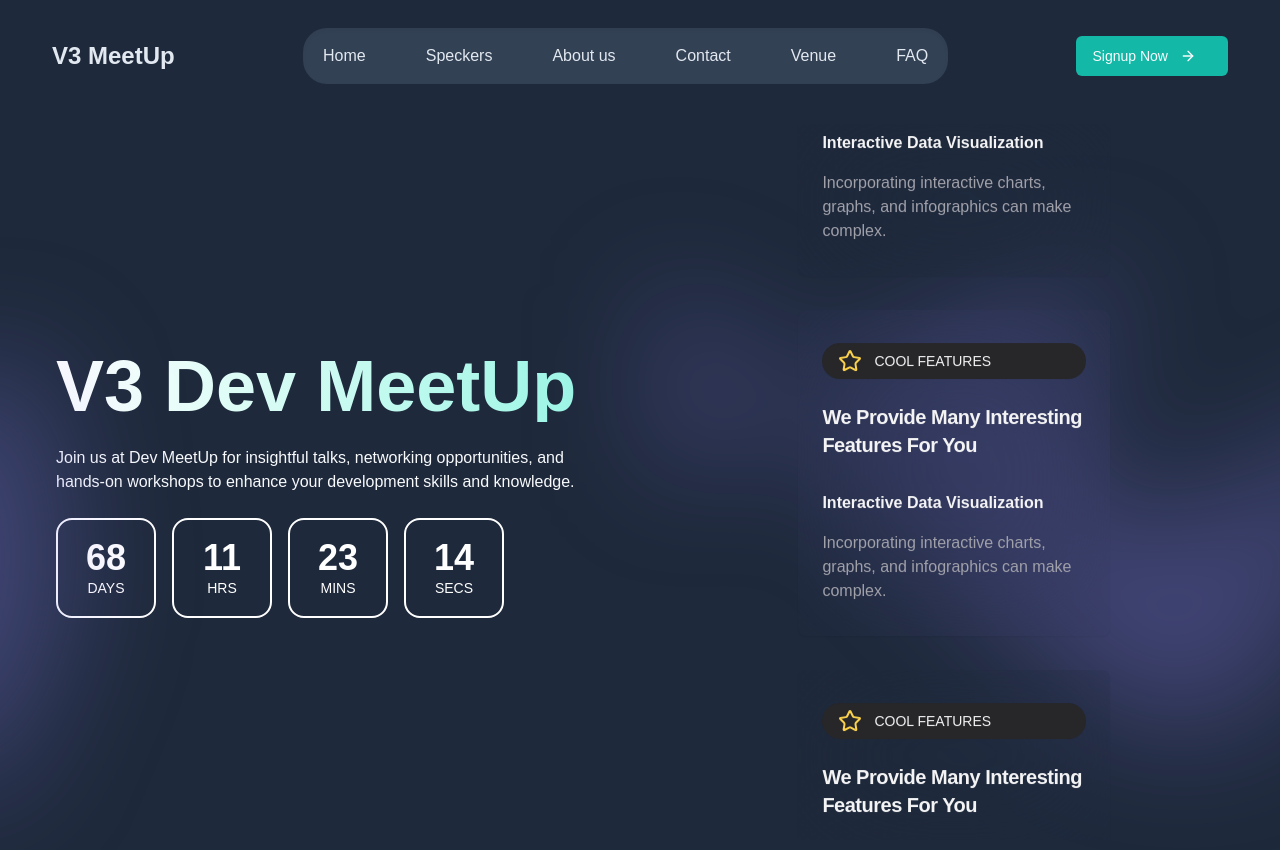
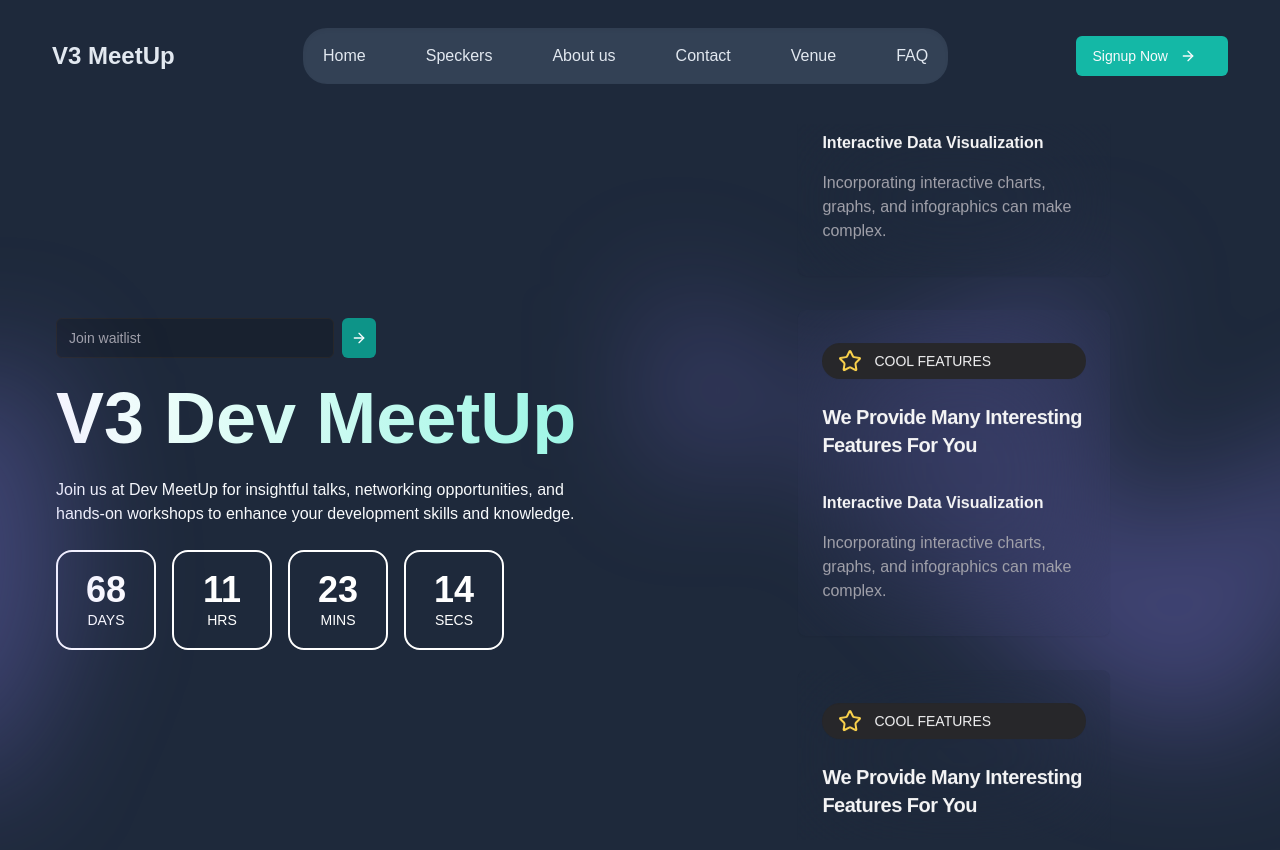
Before and after one commit to kiyakebe/dev-meetup-v3-front, a Next.js app: page / in a window 1280 px wide. Shown: the top 850 px of the page. Built offline with nearby package versions, Linux system fonts and the light colour scheme.

Commit message:
feat: Add WaitListForm

```diff
--- a/src/components/lading-page/Hero.tsx
+++ b/src/components/lading-page/Hero.tsx
@@ -12,6 +12,7 @@ import Autoplay from "embla-carousel-autoplay";
 import { Card, CardContent } from "../ui/card";
 import { Star } from "lucide-react";
 import { CountdownTimer } from "./CountDownTimer";
+import WaitListForm from "./WaitListForm";
 
 const SliderCard = () => {
   return (
@@ -78,7 +79,7 @@ const HeroSlider = () => {
 
 const Hero = () => {
   return (
-    <section className="min-h-[87vh] bg-slate-800 py-3 overflow-x-hidden relative">
+    <section className="min-h-[85vh] bg-slate-800 py-3 overflow-x-hidden relative">
       <div className="min-h-[85vh] mx-auto flex items-stretch px-4 sm:px-6 lg:px-8 lg:max-w-[1440px]">
         <div className="flex flex-col w-full gap-x-10 md:flex-row relative">
           <div
@@ -96,6 +97,7 @@ const Hero = () => {
 
           <div className="md:w-1/2 p-6 grid place-items-center">
             <div className="flex flex-col justify-center space-y-6">
+              <WaitListForm />
               <h1 className="text-2xl md:text-3xl lg:text-7xl font-bold bg-gradient-to-r from-white via-team-50 to-teal-200 bg-clip-text text-transparent">
                 V3 Dev MeetUp
               </h1>
@@ -105,18 +107,7 @@ const Hero = () => {
                 development skills and knowledge.
               </p>
 
-              <div className="">
-                <CountdownTimer />
-              </div>
-
-              {/* <div className="relative space-x-6">
-                <Link
-                  href="/waitlist"
-                  className="bg-gradient-to-r from-teal-600 to-teal-400 text-white inline-block py-4 px-10 rounded-2xl"
-                >
-                  Join Waitlist
-                </Link>
-              </div> */}
+              <CountdownTimer />
             </div>
           </div>
 
--- /dev/null
+++ b/src/components/lading-page/WaitListForm.tsx
@@ -0,0 +1,23 @@
+import { ArrowRight } from "lucide-react";
+import React from "react";
+import { Button } from "../ui/button";
+import { Input } from "../ui/input";
+
+const WaitListForm = () => {
+  return (
+    <div className="w-full">
+      <div className="flex max-w-80 space-x-2">
+        <Input
+          type="email"
+          placeholder="Join waitlist"
+          className="bg-black/20 border-zinc-800 text-white placeholder:text-zinc-400"
+        />
+        <Button size="icon" className="bg-teal-600 hover:bg-teal-700">
+          <ArrowRight className="h-4 w-4" />
+        </Button>
+      </div>
+    </div>
+  );
+};
+
+export default WaitListForm;
--- /dev/null
+++ b/src/components/ui/input.tsx
@@ -0,0 +1,22 @@
+import * as React from "react"
+
+import { cn } from "@/lib/utils"
+
+const Input = React.forwardRef<HTMLInputElement, React.ComponentProps<"input">>(
+  ({ className, type, ...props }, ref) => {
+    return (
+      <input
+        type={type}
+        className={cn(
+          "flex h-10 w-full rounded-md border border-input bg-background px-3 py-2 text-base ring-offset-background file:border-0 file:bg-transparent file:text-sm file:font-medium file:text-foreground placeholder:text-muted-foreground focus-visible:outline-none focus-visible:ring-2 focus-visible:ring-ring focus-visible:ring-offset-2 disabled:cursor-not-allowed disabled:opacity-50 md:text-sm",
+          className
+        )}
+        ref={ref}
+        {...props}
+      />
+    )
+  }
+)
+Input.displayName = "Input"
+
+export { Input }
```
